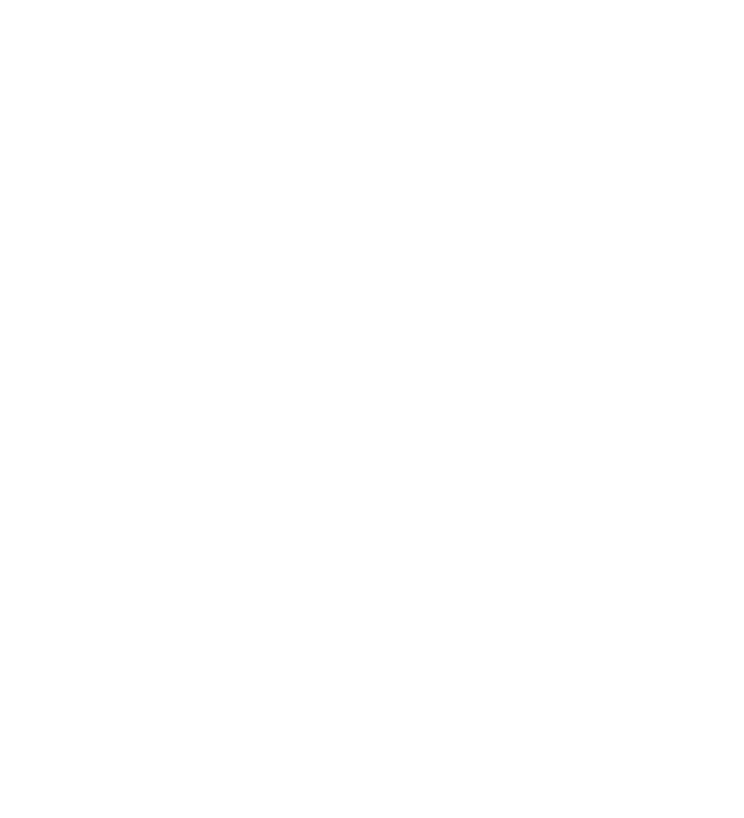
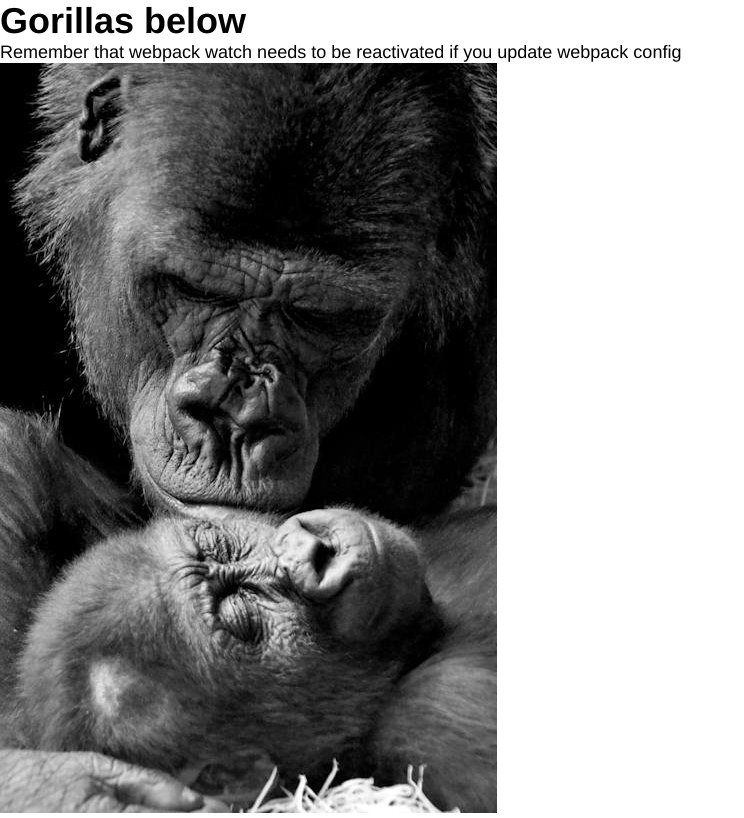
Before and after one commit to Jeffimenson/js_setup, a website built with webpack: page src/index.html in a window 1280 px wide. Shown: the whole page, without its empty margins (0-744 px from the left). Built offline with nearby package versions, Linux system fonts and the light colour scheme.

Commit message:
add some better html and css code

```diff
--- a/src/index.html
+++ b/src/index.html
@@ -3,9 +3,11 @@
 <head>
     <meta charset="UTF-8">
     <meta name="viewport" content="width=device-width, initial-scale=1.0">
-    <title>Cool Website</title>
+    <title>I wish template variables worked with html-loader</title>
 </head>
 <body>
-
+    <h1>Gorillas below</h1>
+    <p>Remember that webpack watch needs to be reactivated if you update webpack config</p>
+    <img src="./assets/gorillas.jpeg" alt="gorillas">
 </body>
 </html>
--- a/src/style.css
+++ b/src/style.css
@@ -1,13 +1,21 @@
 :root {
-    /* colors and other vars go here */
+    --primary: #519872ff;
+    --primary-lighter: #09bc8aff;
+    --secondary: #118ab2ff;
+
+    --neutral-dark: #2b303aff;
+    --neutral-light: #ebebebff;
+
+    --semantic-bad: #a64253ff;
+    --semantic-good: #37FF8Bff;
 }
 
 html {
-    font-family: Helvetica, sans-serif;
-    font-size: 20px;
+    font-family: 'Quicksand', Helvetica, sans-serif;
+    font-size: 18px;
 }
 
-body, html {
+body {
     height: 100%;
 }
 
@@ -39,9 +47,22 @@
   outline: none;
 }
 
-input::placeholder {
-    color: var(--pip-darkened);
-    color-scheme: var(--pip-darkened);
+/* input::placeholder {
+    color: var(--primary-fade);
+    color-scheme: var(--primary-fade);
+} */
+
+ul {
+    list-style: none;
+}
+
+svg {
+    width: 30px;
+}
+
+a {
+    text-decoration: none;
+    color: inherit;
 }
 
 .hidden {
--- a/webpack.config.js
+++ b/webpack.config.js
@@ -15,7 +15,6 @@
     output: {
         filename: '[name].bundle.js',
         path: path.resolve(__dirname, 'dist'),
-        // clean: true, // Cant be true or else webpack watch will delete loaded images
     },
     devServer: {
         open: true,
```
Also changed, not shown: dist/5fa8d87f8519417513d2.jpeg (added), dist/index.html, dist/main.bundle.js, src/assets/gorillas.jpeg (added).
